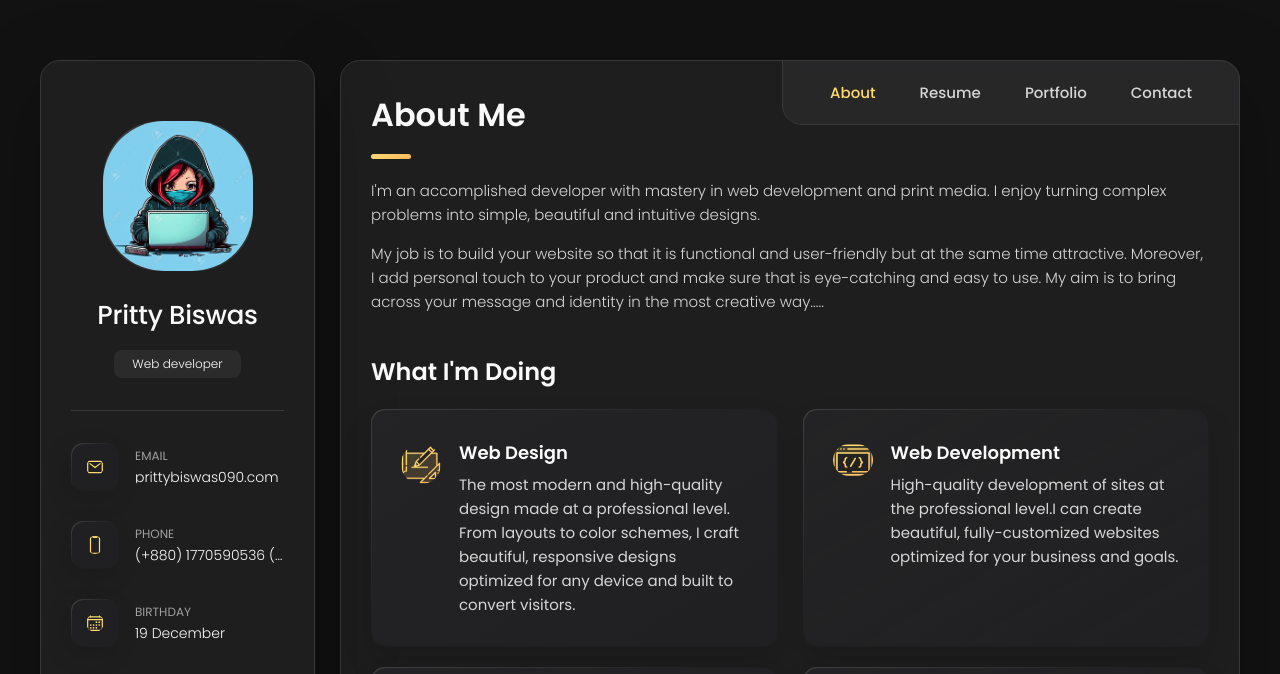
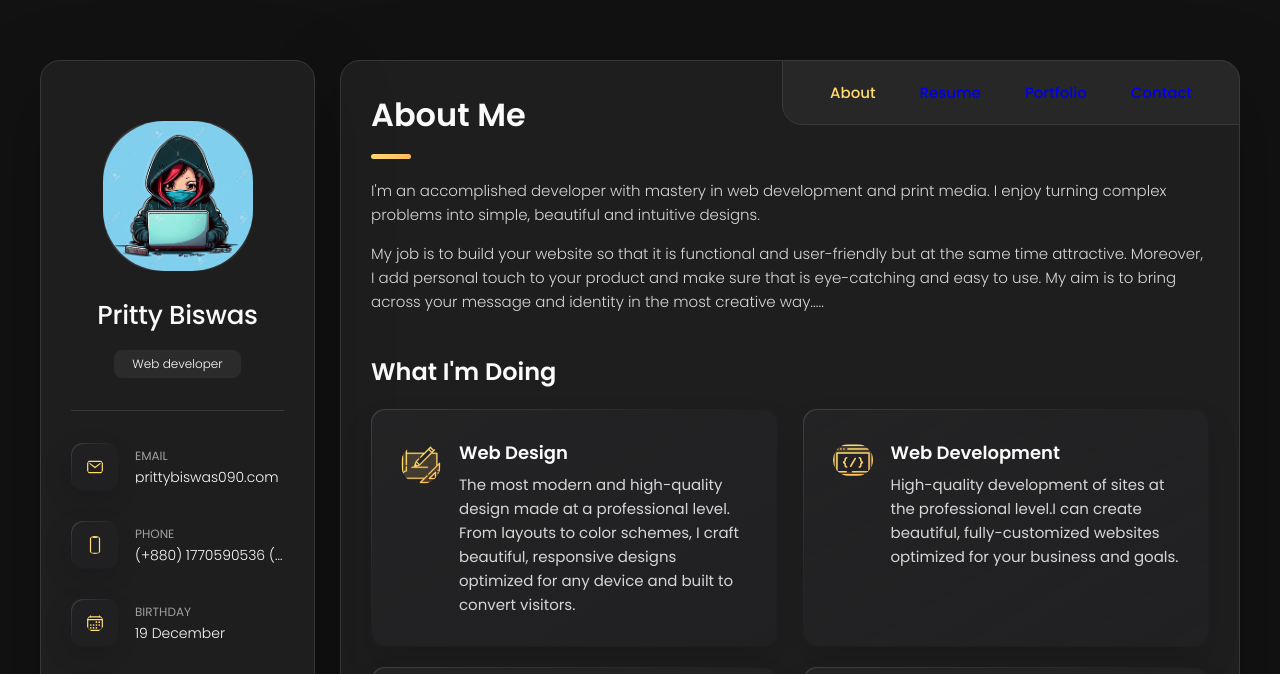
Before and after one commit to PrittyBiswas/My-Protfolio-1, a plain HTML site: page index.html in a window 1280 px wide. Shown: the top 674 px of the page. Drawn offline with nearby package versions, Linux system fonts and the light colour scheme.

Commit message:
some code edited

```diff
--- a/index.html
+++ b/index.html
@@ -186,15 +186,15 @@
           </li>
 
           <li class="navbar-item">
-            <button class="navbar-link" data-nav-link>Resume</button>
+            <button class="navbar-link" data-nav-link> <a href="Resume">Resume</a></button>
           </li>
 
           <li class="navbar-item">
-            <button class="navbar-link" data-nav-link>Portfolio</button>
+            <button class="navbar-link" data-nav-link><a href="Portfolio">Portfolio</a></button>
           </li>
 
           <li class="navbar-item">
-            <button class="navbar-link" data-nav-link>Contact</button>
+            <button class="navbar-link" data-nav-link><a href="Contact">Contact</a></button>
           </li>
 
         </ul>
```
